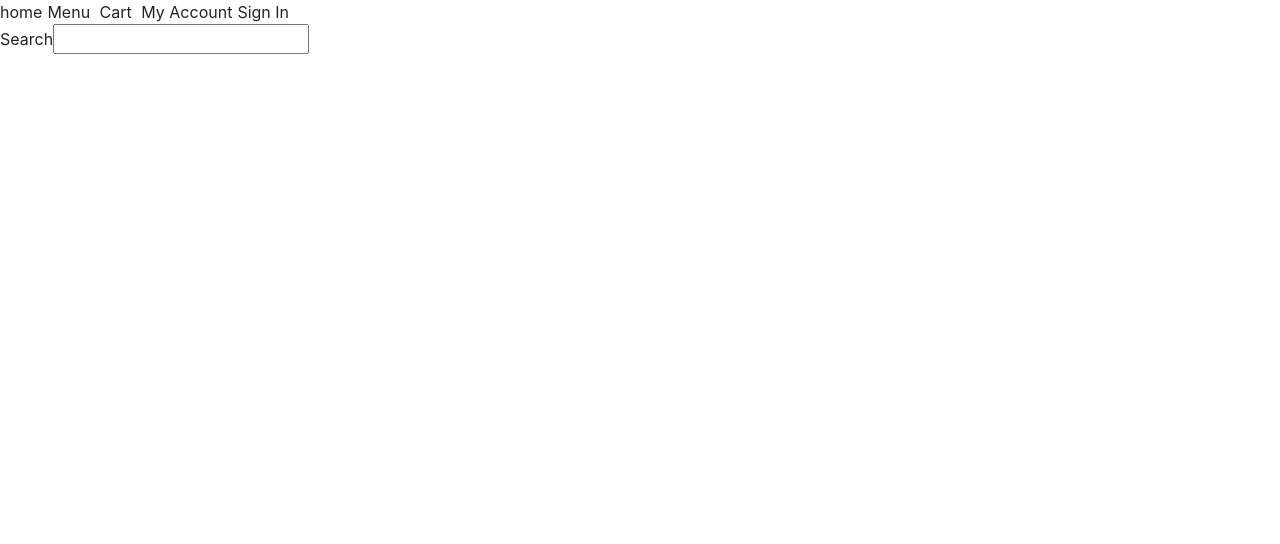
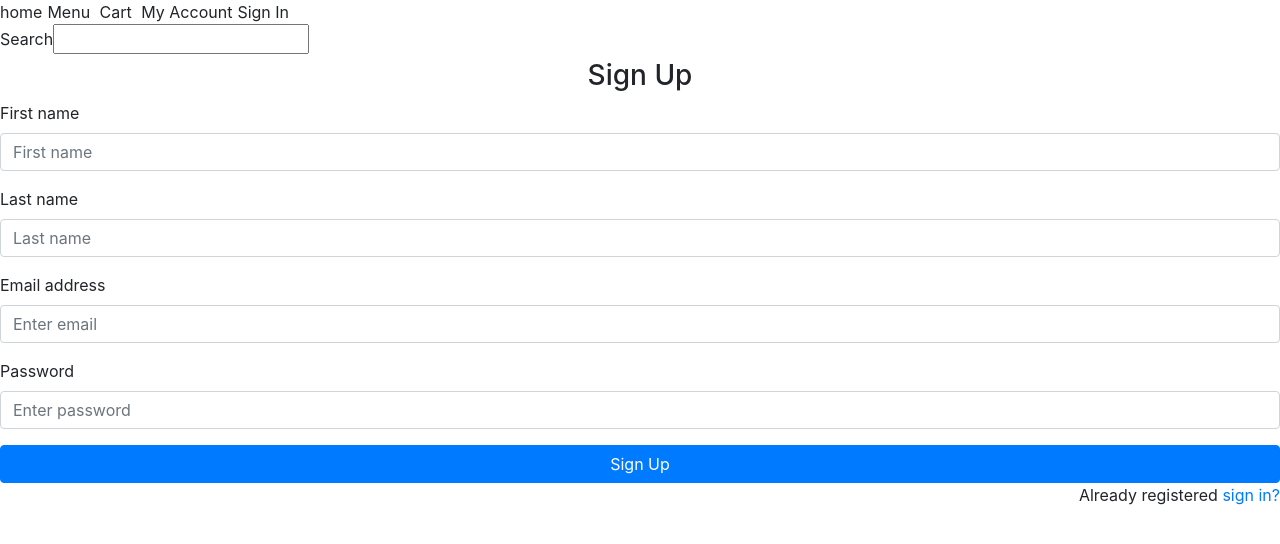
Before and after one commit to NoemieNT/BoKitchen, a React (Create React App) app: page /signUp in a window 1280 px wide. Shown: the top 544 px of the page. Built offline with nearby package versions, Linux system fonts and the light colour scheme.

Commit message:
first signin signup

```diff
--- a/src/views/SignIn.jsx
+++ b/src/views/SignIn.jsx
@@ -1,9 +1,49 @@
 import React, { Component } from "react";
 
-export class SignIn extends Component {
+export default class Login extends Component {
   render() {
-    return <div></div>;
+    return (
+      <form>
+        <h3 className="text-center">Sign In</h3>
+
+        <div className="form-group">
+          <label>Email address</label>
+          <input
+            type="email"
+            className="form-control"
+            placeholder="Enter email"
+          />
+        </div>
+
+        <div className="form-group">
+          <label>Password</label>
+          <input
+            type="password"
+            className="form-control"
+            placeholder="Enter password"
+          />
+        </div>
+
+        <div className="form-group">
+          <div className="custom-control custom-checkbox">
+            <input
+              type="checkbox"
+              className="custom-control-input"
+              id="customCheck1"
+            />
+            <label className="custom-control-label" htmlFor="customCheck1">
+              Remember me
+            </label>
+          </div>
+        </div>
+
+        <button type="submit" className="btn btn-primary btn-block">
+          Submit
+        </button>
+        <p className="forgot-password text-right">
+          Don't have an account yet <a href="/signUp">sign up ?</a>
+        </p>
+      </form>
+    );
   }
 }
-
-export default SignIn;
--- a/src/views/SignUp.jsx
+++ b/src/views/SignUp.jsx
@@ -2,7 +2,56 @@ import React, { Component } from "react";
 
 export class SignUp extends Component {
   render() {
-    return <div></div>;
+    return (
+      <div>
+        <form>
+          <h3 className="text-center">Sign Up</h3>
+
+          <div className="form-group">
+            <label>First name</label>
+            <input
+              type="text"
+              className="form-control"
+              placeholder="First name"
+            />
+          </div>
+
+          <div className="form-group">
+            <label>Last name</label>
+            <input
+              type="text"
+              className="form-control"
+              placeholder="Last name"
+            />
+          </div>
+
+          <div className="form-group">
+            <label>Email address</label>
+            <input
+              type="email"
+              className="form-control"
+              placeholder="Enter email"
+            />
+          </div>
+
+          <div className="form-group">
+            <label>Password</label>
+            <input
+              type="password"
+              className="form-control"
+              placeholder="Enter password"
+            />
+          </div>
+
+          <button type="submit" className="btn btn-primary btn-block">
+            Sign Up
+          </button>
+          <p className="forgot-password text-right">
+            Already registered <a href="/signIn">sign in?</a>
+          </p>
+        </form>
+      </div>
+    );
   }
 }
 
```
